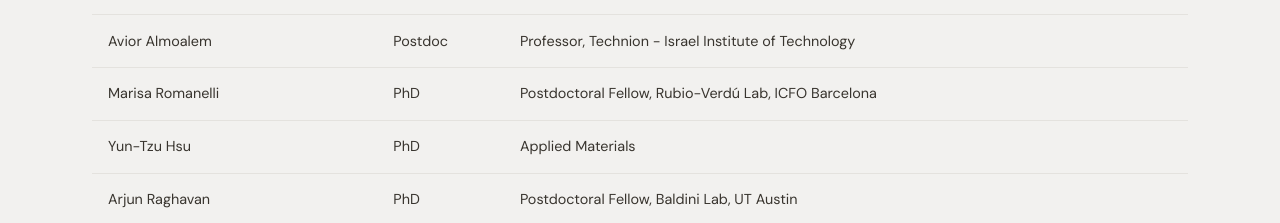
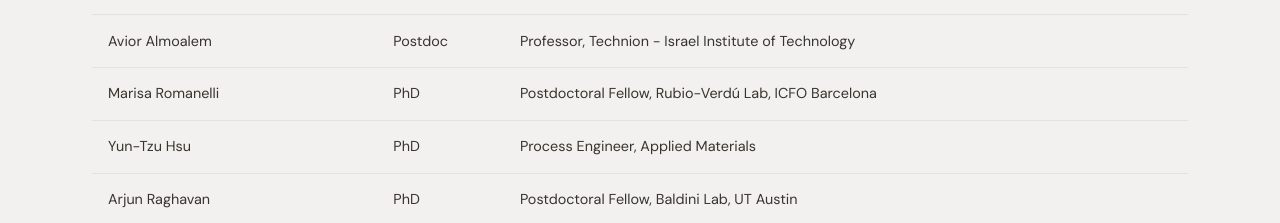
Before and after one commit to Madhavanlabcode/website_updated, a plain HTML site: page pages/people.html in a window 1280 px wide. Shown: the part 4320-4543 px from the top of the page. Drawn offline with nearby package versions, Linux system fonts and the light colour scheme.

Commit message:
Update people.html

```diff
--- a/pages/people.html
+++ b/pages/people.html
@@ -156,7 +156,7 @@
         <tbody>
           <tr><td>Avior Almoalem</td><td>Postdoc</td><td>Professor, Technion - Israel Institute of Technology</td></tr>
           <tr><td>Marisa Romanelli</td><td>PhD</td><td>Postdoctoral Fellow, Rubio-Verdú Lab, ICFO Barcelona</td></tr>
-          <tr><td>Yun-Tzu Hsu</td><td>PhD</td><td>Applied Materials</td></tr>
+          <tr><td>Yun-Tzu Hsu</td><td>PhD</td><td>Process Engineer, Applied Materials</td></tr>
           <tr><td>Arjun Raghavan</td><td>PhD</td><td>Postdoctoral Fellow, Baldini Lab, UT Austin</td></tr>
           <tr><td>Anuva Aishwarya</td><td>PhD</td><td>Postdoctoral Fellow, Yacoby Lab, Harvard University</td></tr>
           <tr><td>Michael Altvater</td><td>Postdoc</td><td>Research & Development Scientist, UES, Inc.</td></tr>
```
